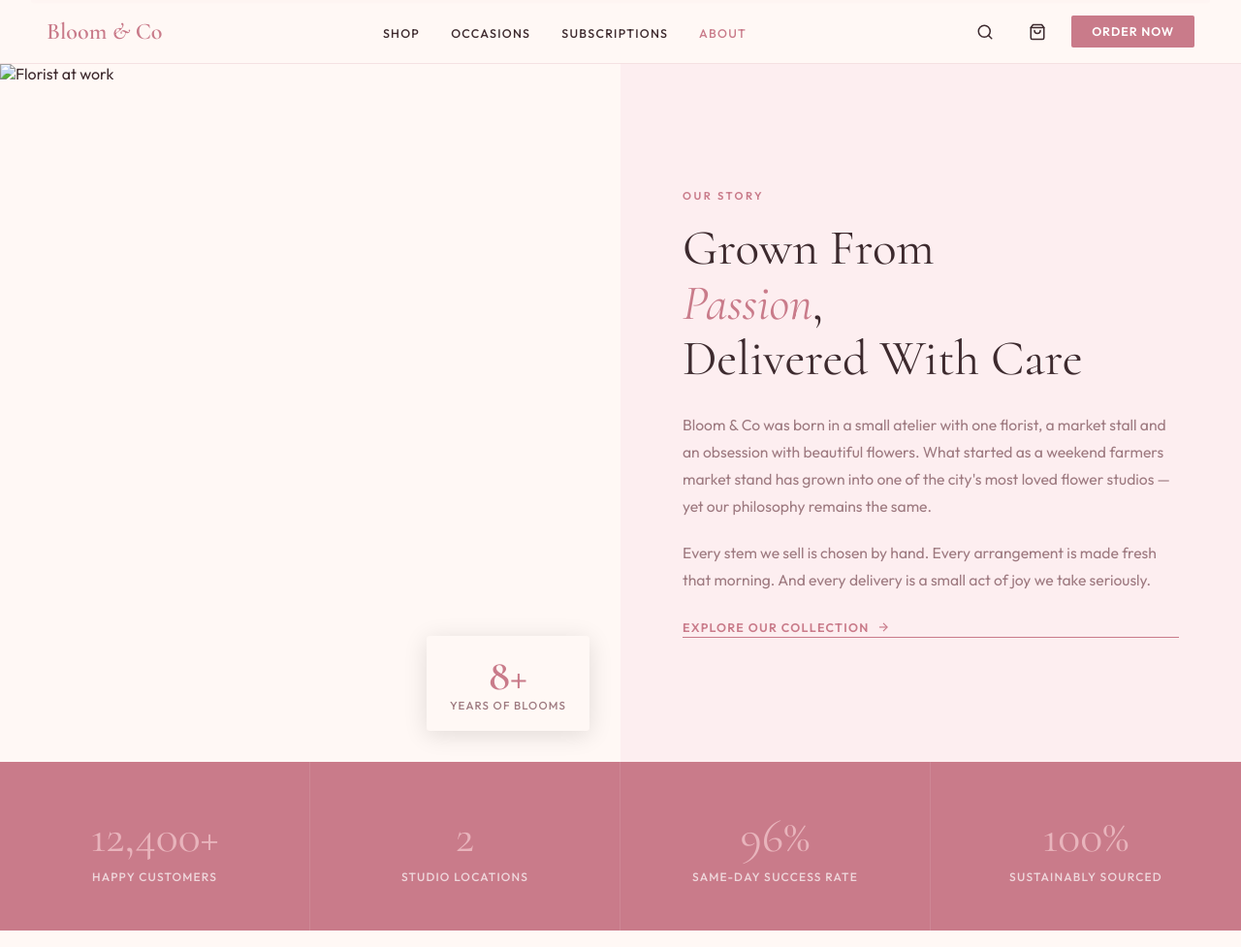
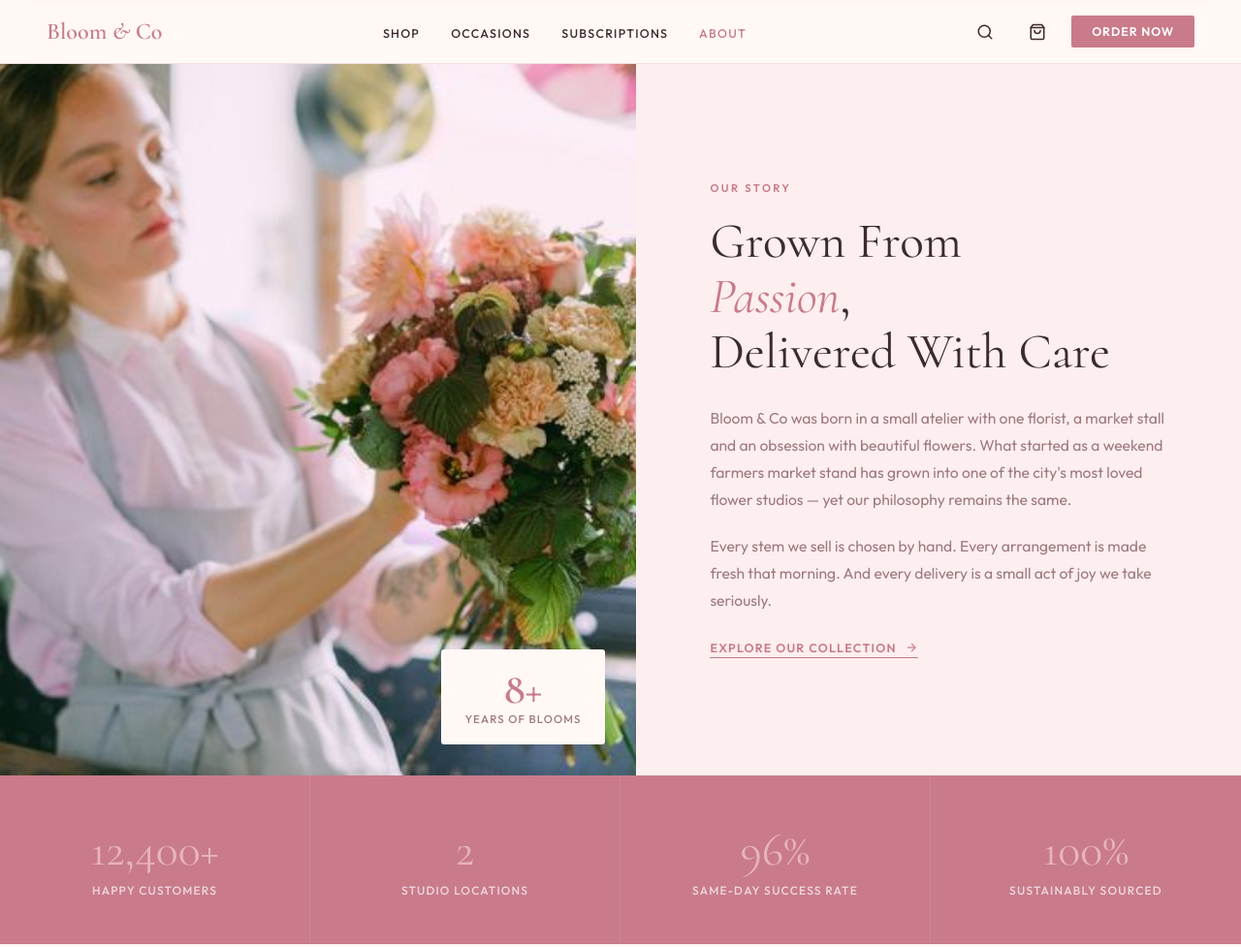
Before and after one commit to adamzoe-c/Bloom, a plain HTML site: page about.html in a window 1280 px wide. Shown: the top 977 px of the page at 97% size. Drawn offline with Linux system fonts and the light colour scheme.

Commit message:
Add files via upload

```diff
--- a/about.html
+++ b/about.html
@@ -312,13 +312,17 @@ footer {
 /* Split intro */
 .about-intro {
   margin-top:var(--nav-h);
-  display:grid; grid-template-columns:1fr 1fr;
-  min-height:90vh;
+  display:grid; grid-template-columns:1.05fr 1fr;
+  min-height:clamp(560px,calc(100vh - var(--nav-h)),820px);
 }
 .about-intro-img {
-  position:relative; overflow:hidden;
+  position:relative; overflow:hidden; background:var(--bg2);
 }
-.about-intro-img img { width:100%; height:100%; object-fit:cover; }
+/* absolute fill: the photo always covers the whole panel, never stretches the row */
+.about-intro-img img {
+  position:absolute; inset:0; width:100%; height:100%;
+  object-fit:cover; object-position:center 30%;
+}
 .about-intro-img-badge {
   position:absolute; bottom:2rem; right:2rem;
   background:var(--bg); border-radius:3px;
@@ -329,9 +333,10 @@ footer {
 .about-intro-img-badge .label { font-size:.72rem; font-weight:500; letter-spacing:.1em; text-transform:uppercase; color:var(--ink2); }
 
 .about-intro-copy {
-  background:var(--bg2); padding:clamp(3rem,7vw,7rem) clamp(2rem,5vw,5rem);
-  display:flex; flex-direction:column; justify-content:center;
+  background:var(--bg2); padding:clamp(3rem,6vw,6rem) clamp(2rem,6vw,6rem);
+  display:flex; flex-direction:column; justify-content:center; align-items:flex-start;
 }
+.about-intro-copy > * { max-width:34rem; }
 .about-intro-copy .eyebrow { display:block; font-size:.7rem; font-weight:600; letter-spacing:.22em; text-transform:uppercase; color:var(--accent); margin-bottom:1.2rem; }
 .about-intro-copy h1 { font-family:'Cormorant',serif; font-size:clamp(2.2rem,4vw,3.4rem); font-weight:400; line-height:1.12; color:var(--ink); margin-bottom:1.5rem; }
 .about-intro-copy h1 em { font-style:italic; color:var(--accent); }
@@ -426,7 +431,8 @@ footer {
 
 @media(max-width:900px) {
   .about-intro { grid-template-columns:1fr; }
-  .about-intro-img { min-height:50vw; }
+  .about-intro { min-height:0; }
+  .about-intro-img { min-height:75vw; }
   .stats-bar { grid-template-columns:repeat(2,1fr); }
   .stat:nth-child(2) { border-right:none; }
   .stat:nth-child(3) { border-top:1px solid rgba(255,255,255,.1); }
```
Also changed, not shown: 50.jpg (added).
